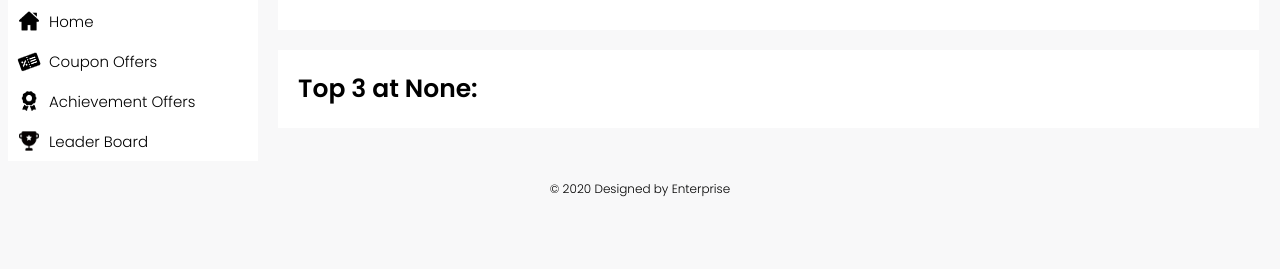
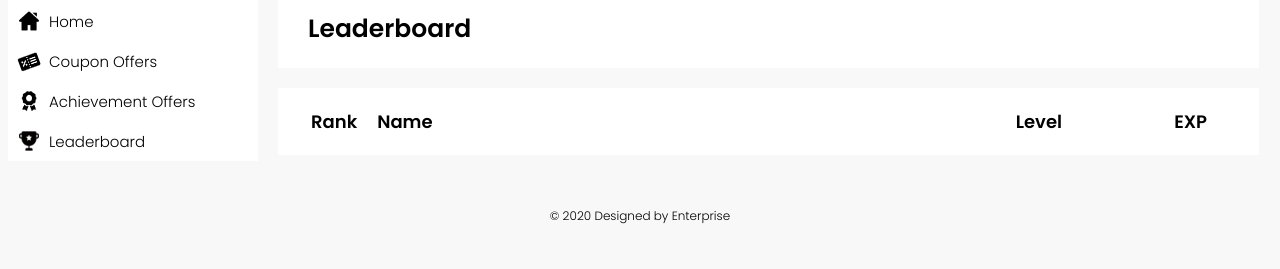
Before and after one commit to CSCC01/team_01-project, a Flask app: a page that uses demo3/templates/leaderBoard.html in a window 1280 px wide. Shown: the part 104-373 px from the top of the page. Run offline with Flask 2, Linux system fonts and the light colour scheme; the visitor is signed in with stand-in values (Sample User, id 1); data that the repository does not hold is empty.

Commit message:
designed a new restaurant leaderboard UI

```diff
--- /dev/null
+++ b/demo3/static/leaderboard.css
@@ -0,0 +1,71 @@
+/*                                                  *
+*                                                   *
+*              Styling for leaderboard.HTML              *
+*                                                   *
+*                                                   */
+
+
+.rank img{
+  height: 30px;
+  padding-top: 5px;
+  margin-left: -6px;
+  margin-right: -7px;
+}
+
+.ranking {
+  height: 50px;
+  margin-top: 10px;
+  margin-bottom: 10px;
+  padding-bottom: 10px;
+  background-color: lightgray;
+  border-radius: 25px;
+  display: flex;
+  justify-content: space-between;
+}
+
+.title {
+  margin-left: 10px;
+  margin-right: 15px;
+}
+
+.labels {
+  font-size: var(--subtitle);
+  padding-left: 3px;
+  padding-right: 17px;
+}
+
+.user {
+  display: flex;
+  font-size: var(--title);
+}
+
+.stats {
+  display: flex;
+  font-size: var(--title);
+}
+
+.experience {
+  font-weight: 600;
+  text-align: right;
+  width: 115px;
+}
+
+.experience_label {
+  text-align: right;
+  width: 125px;
+}
+
+.rank {
+  width: 30px;
+  font-weight: 600;
+  text-align: center;
+  margin-left: -10px;
+}
+
+.ranking div {
+  height: 50px;
+  padding: 10px;
+  padding-left: 15px;
+  padding-right: 15px;
+  margin-top: -5px;
+}
--- a/demo3/templates/couponOffers.html
+++ b/demo3/templates/couponOffers.html
@@ -44,7 +44,7 @@
     <div class = but>
       <button type="button">
         <img src="static/Resources/leaderboard.png" alt="Achievement">
-        Leader Board
+        Leaderboard
       </button>
     </div>
   </a>
--- a/demo3/templates/leaderBoard.html
+++ b/demo3/templates/leaderBoard.html
@@ -7,6 +7,7 @@
 {% block style %}
 <link rel="stylesheet" type="text/css" href="static/sidebar.css">
 <link rel="stylesheet" type="text/css" href="static/restaurant.css">
+<link rel="stylesheet" type="text/css" href="static/leaderboard.css">
 {% endblock style %}
 
 {% block sidebar %}
@@ -42,7 +43,7 @@
     <div class = but>
       <button type="button">
         <img src="static/Resources/leaderboard.png" alt="Achievement">
-        Leader Board
+        Leaderboard
       </button>
     </div>
   </a>
@@ -51,21 +52,66 @@
 
 {% block home %}_pressed{% endblock home %}
 
+{% block page_name %}
+    <div class = parent>
+      <div class = title>
+        <div class = text>
+          Leaderboard
+        </div>
+      </div>
+    </div>
+{% endblock page_name %}
+
+
 {% block content %}
   <!-- Customer view-->
     <div class = parent>
       <div class = title>
-        <div class = text>
-          Top 3 at {{ rname }}:
-        </div>
+          <div class = user>
+            <div class = labels>
+              Rank
+            </div>
+            <div class = labels>
+              Name
+            </div>
+          </div>
+
+          <div class = stats>
+            <div class = labels>
+              Level
+            </div>
+
+            <div class = labels>
+              <div class = experience_label>
+                EXP
+              </div>
+            </div>
+          </div>
       </div>
       {% for l in lbs %}
-          <div class = container>
-            <div class = name>
-              {{ l["rank"] }} : {{ l["username"] }}
+          <div class = ranking>
+            <div class = user>
+              {% if l["rank"] < 4 %}
+              <div class = rank>
+                <img src="static/Resources/rank{{ l["rank"] }}.png" alt="Rank {{ l["rank"] }}">
+              </div>
+              {% else %}
+              <div class = rank>
+                {{ l["rank"] }}
+              </div>
+              {% endif %}
+              <div class = username>
+                {{ l["username"] }}
+              </div>
             </div>
-            <div class = amount>
-              {{ l["exp"] }}
+
+            <div class = stats>
+              <div class = level>
+                {{ l["exp"] }}
+              </div>
+              <div class = experience>
+                {{ l["exp"] }}
+              </div>
             </div>
           </div>
       {% endfor %}
--- a/demo3/templates/restaurant.html
+++ b/demo3/templates/restaurant.html
@@ -42,7 +42,7 @@
     <div class = but>
       <button type="button">
         <img src="static/Resources/leaderboard.png" alt="Achievement">
-        Leader Board
+        Leaderboard
       </button>
     </div>
   </a>
--- a/demo3/templates/restaurantAchievements.html
+++ b/demo3/templates/restaurantAchievements.html
@@ -42,7 +42,7 @@
     <div class = but>
       <button type="button">
         <img src="static/Resources/leaderboard.png" alt="Achievement">
-        Leader Board
+        Leaderboard
       </button>
     </div>
   </a>
```
Also changed, not shown: demo3/static/Resources/rank1.png (added), demo3/static/Resources/rank2.png (added), demo3/static/Resources/rank3.png (added).
